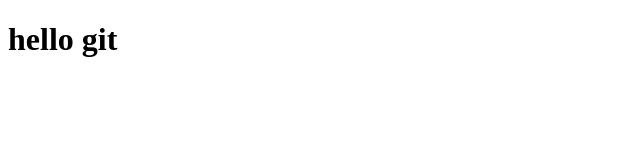
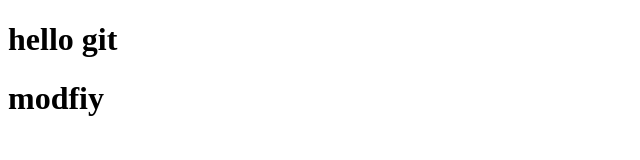
Before and after one commit to Alirezaahmadidaryazdii/git-project-one, a plain HTML site: page index.html in a window 1280 px wide. Shown: the whole page, without its empty margins (0-640 px from the left). Drawn offline with Linux system fonts and the light colour scheme.

Commit message:
added files

```diff
--- a/index.html
+++ b/index.html
@@ -7,5 +7,6 @@
 </head>
 <body>
     <h1>hello git</h1>
+    <h1>modfiy</h1>
 </body>
 </html>
--- a/style.css
+++ b/style.css
@@ -1,3 +1,3 @@
 body{
-
+    font-size: large;
 }
```
